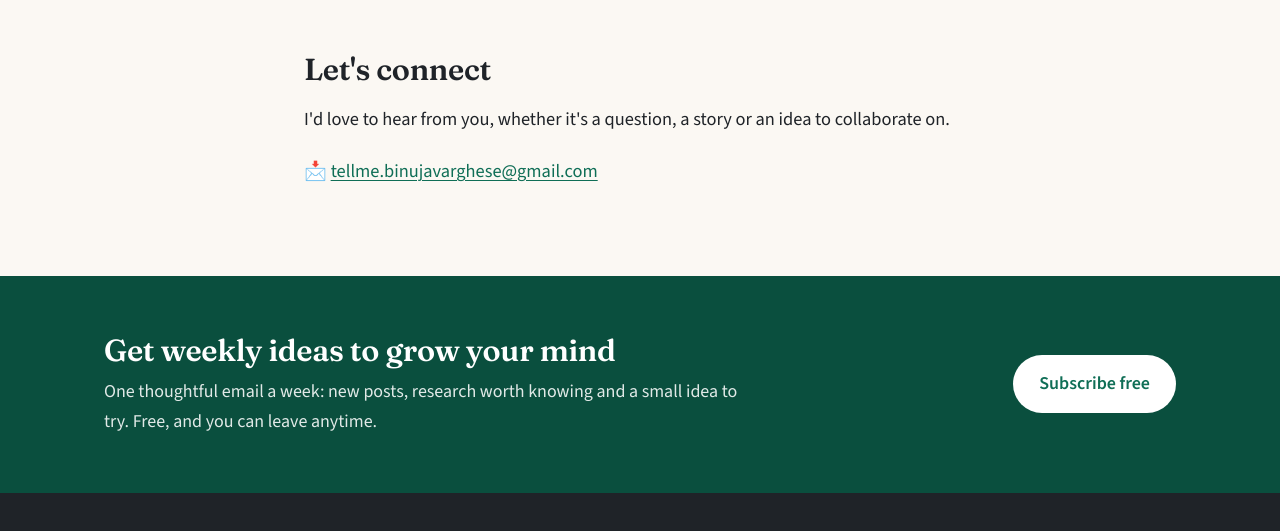
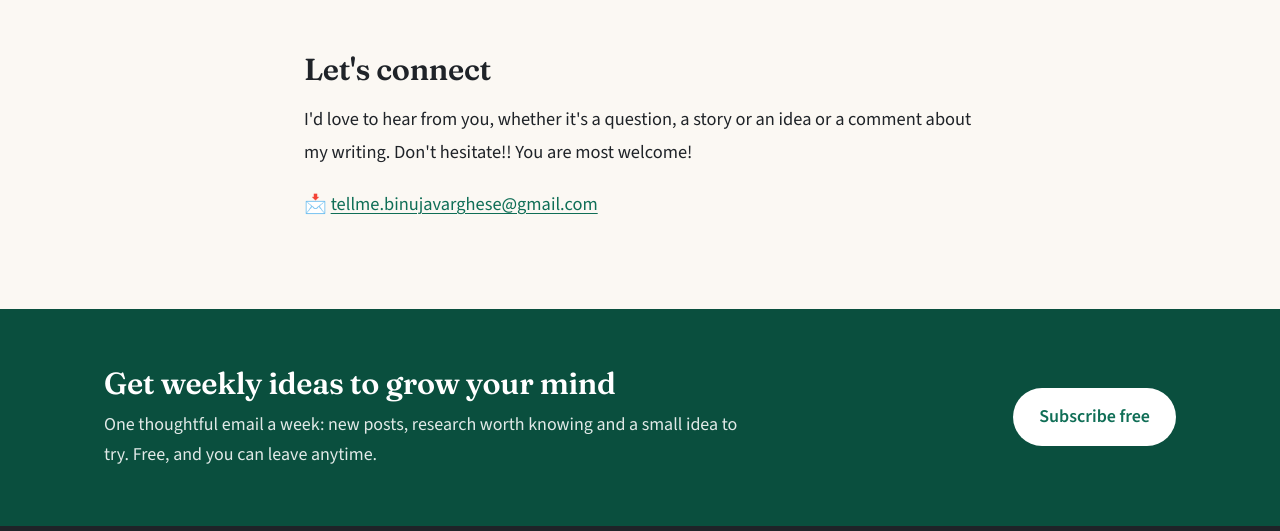
Before and after one commit to binujavarghese/binujavarghese.github.io, an Eleventy site: page src/pages/about.md in a window 1280 px wide. Shown: the part 2670-3201 px from the top of the page. Built offline with nearby package versions, Linux system fonts and the light colour scheme; Eleventy itself is replaced by a stand-in of ours; files that its build step writes are made by us from their sources.

Commit message:
Update src/pages/about.md (via Pages CMS)

```diff
--- a/src/pages/about.md
+++ b/src/pages/about.md
@@ -44,6 +44,6 @@ High School: CMS High School Kottayam, Kerala, India.
 
 ## Let's connect
 
-I'd love to hear from you, whether it's a question, a story or an idea to collaborate on.
+I'd love to hear from you, whether it's a question, a story or an idea or a comment about my writing. Don't hesitate!! You are most welcome!
 
 📩 [tellme.binujavarghese@gmail.com](mailto:tellme.binujavarghese@gmail.com)
```
